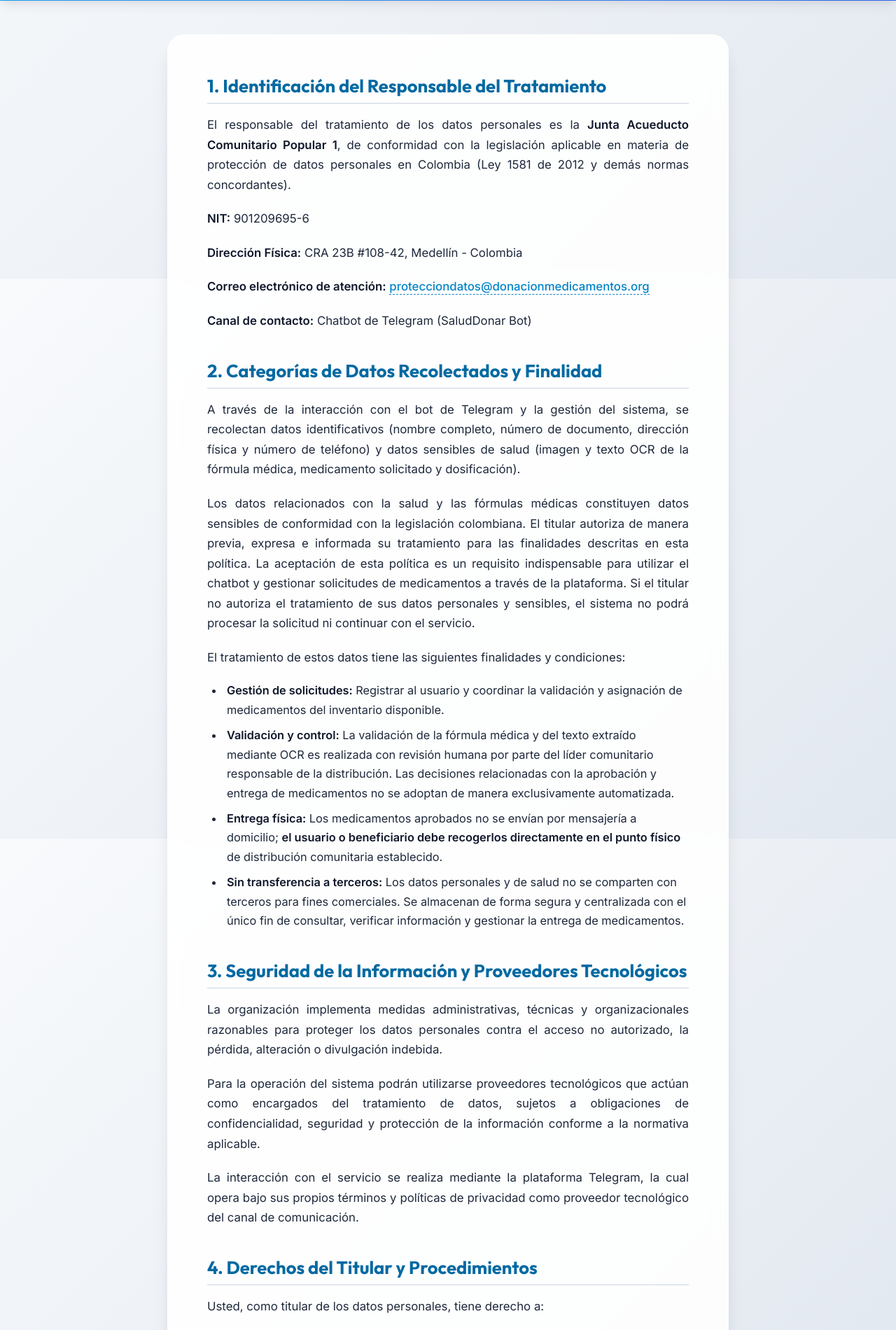
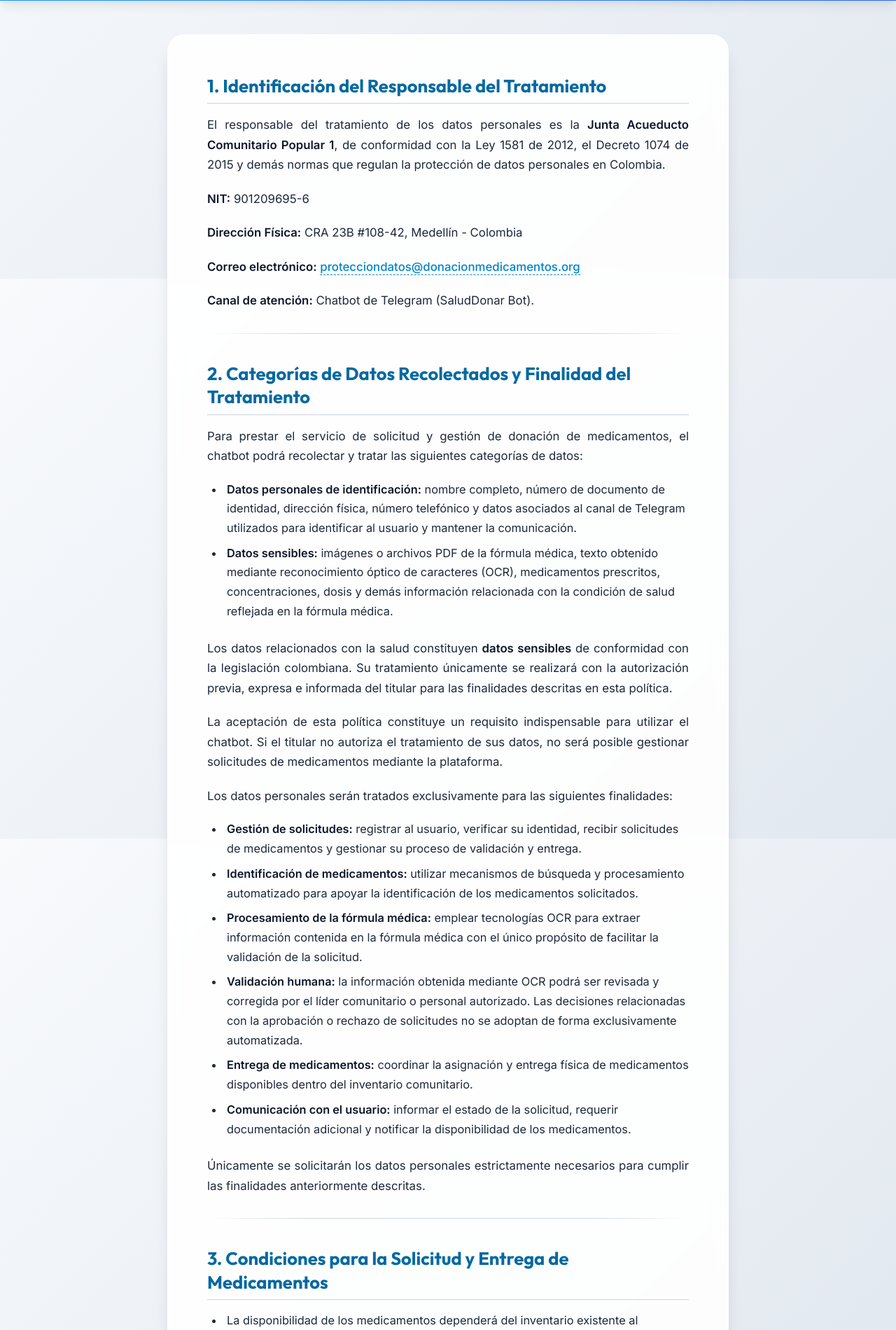
Before and after one commit to JulbautistaT/chatbot_donacion_medicamentos, a Django app: page /politica-de-datos/ in a window 1280 px wide. Shown: the part 402-2302 px from the top of the page at 70% size. Run offline with Django 4.2, Linux system fonts and the light colour scheme; data comes from the database, SQL or seed files in the repository; parts of the project's set-up code (start-up, migrations or seed data) failed here and were passed over.

Commit message:
feat: Mejora en la politica de datos

```diff
--- a/templates/politica_v1.html
+++ b/templates/politica_v1.html
@@ -2,9 +2,7 @@
 
 <p>
     El responsable del tratamiento de los datos personales es la
-    <strong>Junta Acueducto Comunitario Popular 1</strong>, de conformidad
-    con la legislación aplicable en materia de protección de datos
-    personales en Colombia (Ley 1581 de 2012 y demás normas concordantes).
+    <strong>Junta Acueducto Comunitario Popular 1</strong>, de conformidad con la Ley 1581 de 2012, el Decreto 1074 de 2015 y demás normas que regulan la protección de datos personales en Colombia.
 </p>
 
 <p><strong>NIT:</strong> 901209695-6</p>
@@ -14,131 +12,209 @@
 </p>
 
 <p>
-    <strong>Correo electrónico de atención:</strong>
+    <strong>Correo electrónico:</strong>
     <a href="mailto:protecciondatos@donacionmedicamentos.org">
         protecciondatos@donacionmedicamentos.org
     </a>
 </p>
 
 <p>
-    <strong>Canal de contacto:</strong> Chatbot de Telegram (SaludDonar Bot)
+    <strong>Canal de atención:</strong>
+    Chatbot de Telegram (SaludDonar Bot).
 </p>
 
-<h2>2. Categorías de Datos Recolectados y Finalidad</h2>
+<hr>
+
+<h2>2. Categorías de Datos Recolectados y Finalidad del Tratamiento</h2>
 
 <p>
-    A través de la interacción con el bot de Telegram y la gestión del
-    sistema, se recolectan datos identificativos (nombre completo, número
-    de documento, dirección física y número de teléfono) y datos sensibles de salud (imagen y texto OCR de la fórmula
-    médica, medicamento solicitado y dosificación).
-</p>
-
-<p>
-    Los datos relacionados con la salud y las fórmulas médicas constituyen
-    datos sensibles de conformidad con la legislación colombiana. El titular
-    autoriza de manera previa, expresa e informada su tratamiento para las
-    finalidades descritas en esta política. La aceptación de esta política
-    es un requisito indispensable para utilizar el chatbot y gestionar
-    solicitudes de medicamentos a través de la plataforma. Si el titular no
-    autoriza el tratamiento de sus datos personales y sensibles, el sistema
-    no podrá procesar la solicitud ni continuar con el servicio.
-</p>
-
-<p>
-    El tratamiento de estos datos tiene las siguientes finalidades y
-    condiciones:
+    Para prestar el servicio de solicitud y gestión de donación de medicamentos, el chatbot podrá recolectar y tratar las siguientes categorías de datos:
 </p>
 
 <ul>
     <li>
-        <strong>Gestión de solicitudes:</strong> Registrar al usuario y
-        coordinar la validación y asignación de medicamentos del inventario
-        disponible.
+        <strong>Datos personales de identificación:</strong>
+        nombre completo, número de documento de identidad, dirección física, número telefónico y datos asociados al canal de Telegram utilizados para identificar al usuario y mantener la comunicación.
     </li>
 
     <li>
-        <strong>Validación y control:</strong> La validación de la fórmula
-        médica y del texto extraído mediante OCR es realizada con revisión
-        humana por parte del líder comunitario responsable de la
-        distribución. Las decisiones relacionadas con la aprobación y
-        entrega de medicamentos no se adoptan de manera exclusivamente
-        automatizada.
+        <strong>Datos sensibles:</strong>
+        imágenes o archivos PDF de la fórmula médica, texto obtenido mediante reconocimiento óptico de caracteres (OCR), medicamentos prescritos, concentraciones, dosis y demás información relacionada con la condición de salud reflejada en la fórmula médica.
+    </li>
+</ul>
+
+<p>
+    Los datos relacionados con la salud constituyen
+    <strong>datos sensibles</strong> de conformidad con la legislación colombiana. Su tratamiento únicamente se realizará con la autorización previa, expresa e informada del titular para las finalidades descritas en esta política.
+</p>
+
+<p>
+    La aceptación de esta política constituye un requisito indispensable para utilizar el chatbot. Si el titular no autoriza el tratamiento de sus datos, no será posible gestionar solicitudes de medicamentos mediante la plataforma.
+</p>
+
+<p>
+    Los datos personales serán tratados exclusivamente para las siguientes finalidades:
+</p>
+
+<ul>
+
+    <li>
+        <strong>Gestión de solicitudes:</strong>
+        registrar al usuario, verificar su identidad, recibir solicitudes de medicamentos y gestionar su proceso de validación y entrega.
     </li>
 
     <li>
-        <strong>Entrega física:</strong> Los medicamentos aprobados no se
-        envían por mensajería a domicilio; <strong>el usuario o beneficiario
-        debe recogerlos directamente en el punto físico</strong> de
-        distribución comunitaria establecido.
+        <strong>Identificación de medicamentos:</strong>
+        utilizar mecanismos de búsqueda y procesamiento automatizado para apoyar la identificación de los medicamentos solicitados.
     </li>
 
     <li>
-        <strong>Sin transferencia a terceros:</strong> Los datos personales
-        y de salud no se comparten con terceros para fines comerciales. Se
-        almacenan de forma segura y centralizada con el único fin de
-        consultar, verificar información y gestionar la entrega de
-        medicamentos.
+        <strong>Procesamiento de la fórmula médica:</strong>
+        emplear tecnologías OCR para extraer información contenida en la fórmula médica con el único propósito de facilitar la validación de la solicitud.
+    </li>
+
+    <li>
+        <strong>Validación humana:</strong>
+        la información obtenida mediante OCR podrá ser revisada y corregida por el líder comunitario o personal autorizado. Las decisiones relacionadas con la aprobación o rechazo de solicitudes no se adoptan de forma exclusivamente automatizada.
+    </li>
+
+    <li>
+        <strong>Entrega de medicamentos:</strong>
+        coordinar la asignación y entrega física de medicamentos disponibles dentro del inventario comunitario.
+    </li>
+
+    <li>
+        <strong>Comunicación con el usuario:</strong>
+        informar el estado de la solicitud, requerir documentación adicional y notificar la disponibilidad de los medicamentos.
+    </li>
+
+</ul>
+
+<p>
+    Únicamente se solicitarán los datos personales estrictamente necesarios para cumplir las finalidades anteriormente descritas.
+</p>
+
+<hr>
+
+<h2>3. Condiciones para la Solicitud y Entrega de Medicamentos</h2>
+
+<ul>
+
+    <li>
+        La disponibilidad de los medicamentos dependerá del inventario existente al momento de la validación de la solicitud.
+    </li>
+
+    <li>
+        Algunos medicamentos, especialmente aquellos sujetos a control especial o que requieran requisitos legales adicionales, podrán exigir la presentación y validación obligatoria de la fórmula médica antes de su aprobación y entrega.
+    </li>
+
+    <li>
+        La recepción de una solicitud no garantiza la entrega del medicamento. Toda solicitud estará sujeta a validación documental y disponibilidad del inventario.
+    </li>
+
+    <li>
+        Los medicamentos aprobados deberán ser reclamados personalmente por el beneficiario, en el punto físico establecido.
+    </li>
+
+</ul>
+
+<hr>
+
+
+
+<h2>4. Responsabilidad del Usuario y Alcance del Servicio</h2>
+
+<p>
+    La Junta Acueducto Comunitario Popular 1 actúa únicamente como facilitadora de la donación y distribución comunitaria de medicamentos disponibles.
+    En ningún caso presta servicios médicos, realiza diagnósticos, prescribe tratamientos, modifica fórmulas médicas ni sustituye el criterio de un profesional de la salud.
+</p>
+
+<p>
+    El usuario declara que la información suministrada durante la solicitud es veraz y que los medicamentos solicitados corresponden a una fórmula médica vigente expedida por un profesional autorizado.
+</p>
+
+<ul>
+    <li>
+        El usuario es responsable de informar oportunamente al profesional de la salud cualquier antecedente de alergias, contraindicaciones, enfermedades preexistentes o interacciones medicamentosas que puedan afectar el tratamiento.
+    </li>
+
+    <li>
+        El usuario es responsable del uso adecuado de los medicamentos una vez sean entregados, siguiendo exclusivamente las indicaciones del profesional tratante.
+    </li>
+
+    <li>
+        Los medicamentos entregados mediante este programa tienen como única finalidad atender la necesidad del beneficiario identificado en la solicitud y no podrán ser comercializados, revendidos, intercambiados o destinados a un uso diferente al previsto en la fórmula médica.
+    </li>
+
+    <li>
+        La Junta podrá negar o suspender la entrega cuando existan indicios de información falsa, uso indebido del programa, intento de comercialización de medicamentos o incumplimiento de las condiciones establecidas.
     </li>
 </ul>
 
-<h2>3. Seguridad de la Información y Proveedores Tecnológicos</h2>
+<p>
+    La organización no será responsable por las consecuencias derivadas del uso indebido de los medicamentos, la automedicación, el incumplimiento de la  prescripción médica, la omisión de información relevante sobre el estado de salud del usuario o cualquier utilización distinta a la indicada por el profesional tratante.
+</p>
+
+<hr>
+
+<h2>5. Seguridad de la Información y Proveedores Tecnológicos</h2>
 
 <p>
     La organización implementa medidas administrativas, técnicas y
-    organizacionales razonables para proteger los datos personales contra el
-    acceso no autorizado, la pérdida, alteración o divulgación indebida.
+    organizacionales razonables para proteger la confidencialidad, integridad y disponibilidad de los datos personales, evitando accesos no autorizados, pérdida, alteración o divulgación indebida.
 </p>
 
 <p>
-    Para la operación del sistema podrán utilizarse proveedores tecnológicos
-    que actúan como encargados del tratamiento de datos, sujetos a
-    obligaciones de confidencialidad, seguridad y protección de la
-    información conforme a la normativa aplicable.
+    Para la operación del sistema podrán utilizarse proveedores tecnológicos que actúan como encargados del tratamiento de datos y que cumplen obligaciones de confidencialidad y seguridad conforme a la normativa aplicable.
 </p>
 
 <p>
-    La interacción con el servicio se realiza mediante la plataforma
-    Telegram, la cual opera bajo sus propios términos y políticas de
-    privacidad como proveedor tecnológico del canal de comunicación.
+    La interacción con el servicio se realiza mediante la plataforma Telegram, la cual opera bajo sus propios términos de uso y política de privacidad. El tratamiento realizado por dicho proveedor es independiente del efectuado por la Junta.
 </p>
 
-<h2>4. Derechos del Titular y Procedimientos</h2>
+<hr>
 
-<p>
-    Usted, como titular de los datos personales, tiene derecho a:
-</p>
+<h2>6. Derechos del Titular</h2>
+
+<p>El titular de los datos personales podrá ejercer los siguientes derechos:</p>
 
 <ul>
+
     <li>Conocer, actualizar y rectificar sus datos personales.</li>
-    <li>Solicitar prueba de la autorización otorgada para el tratamiento.</li>
-    <li>Ser informado sobre el uso dado a sus datos personales.</li>
-    <li>Solicitar la supresión de sus datos cuando sea procedente.</li>
+
+    <li>Solicitar prueba de la autorización otorgada.</li>
+
+    <li>Conocer el uso dado a sus datos personales.</li>
+
+    <li>Solicitar la supresión de sus datos cuando sea legalmente procedente.</li>
+
     <li>Revocar la autorización otorgada para el tratamiento.</li>
-    <li>Acceder gratuitamente a los datos personales objeto de tratamiento.</li>
-    <li>Presentar consultas o reclamos ante la Superintendencia de Industria y Comercio (SIC), conforme a la legislación vigente.</li>
+
+
+    <li>
+        Presentar consultas o reclamos conforme a la Ley 1581 de 2012 y acudir ante la Superintendencia de Industria y Comercio cuando corresponda.
+    </li>
+
 </ul>
 
 <p>
-    Para ejercer cualquiera de estos derechos, el titular podrá enviar una
-    solicitud al correo electrónico:
+    Para ejercer estos derechos podrá escribir al correo:
     <strong>protecciondatos@donacionmedicamentos.org</strong>.
 </p>
 
-<h2>5. Conservación de los Datos y Vigencia</h2>
+<hr>
 
-<ul>
-    <li>
-        <strong>Conservación de los datos:</strong> La información personal
-        y los datos de salud serán conservados mientras sean necesarios para
-        la gestión de las solicitudes de medicamentos y para el cumplimiento
-        de obligaciones legales, administrativas o de control que resulten
-        aplicables. Posteriormente, podrán ser eliminados o anonimizados de
-        acuerdo con las políticas internas de gestión de la información.
-    </li>
+<h2>7. Conservación de la Información</h2>
 
-    <li>
-        <strong>Vigencia:</strong> Esta Política de Tratamiento de Datos
-        Personales entra en vigencia a partir del
-        <strong>11 de junio de 2026</strong>.
-    </li>
-</ul>
+<p>
+    Los datos personales serán conservados únicamente durante el tiempo necesario para gestionar las solicitudes de medicamentos y cumplir las obligaciones legales, administrativas y de control aplicables.
+    Posteriormente podrán ser eliminados conforme a las políticas internas de gestión documental.
+</p>
+
+<hr>
+
+<h2>8. Modificaciones de la Política</h2>
+
+<p>
+    La presente política podrá ser actualizada cuando existan cambios normativos, tecnológicos u operativos. Las modificaciones serán publicadas oportunamente antes de su entrada en vigencia.
+</p>
```
Also changed, not shown: donacion_medicamentos/bot/conversation/onboarding.py (+11 -8 lines).
